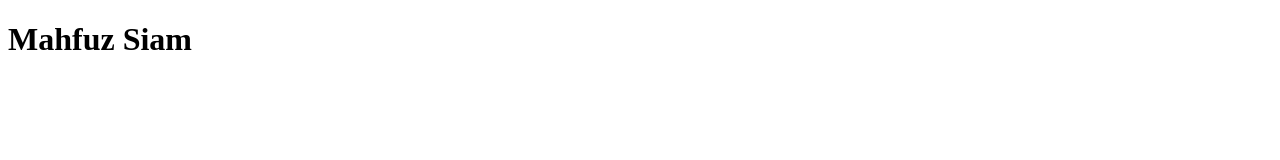
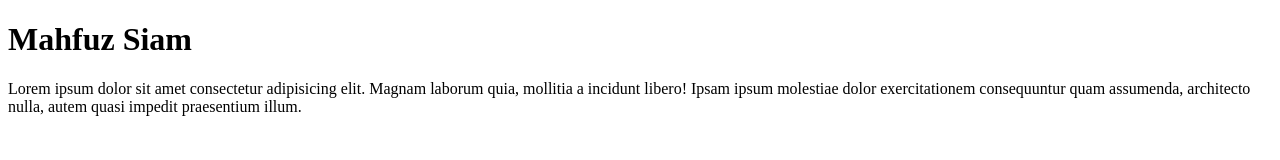
Before and after one commit to amrworkbd1/Frist-project, a plain HTML site: page index.html in a window 1280 px wide. Drawn offline with Linux system fonts and the light colour scheme.

Commit message:
add p tag

```diff
--- a/index.html
+++ b/index.html
@@ -7,5 +7,8 @@
 </head>
 <body>
     <h1> Mahfuz Siam </h1>
+    <p>
+        Lorem ipsum dolor sit amet consectetur adipisicing elit. Magnam laborum quia, mollitia a incidunt libero! Ipsam ipsum molestiae dolor exercitationem consequuntur quam assumenda, architecto nulla, autem quasi impedit praesentium illum.
+    </p>
 </body>
 </html>
```
